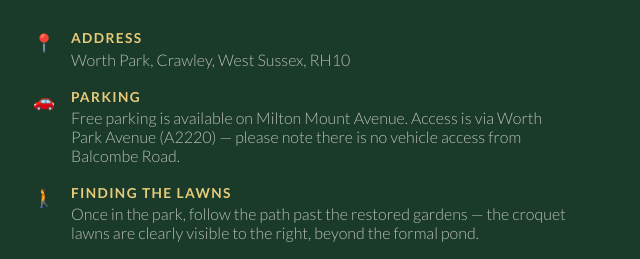
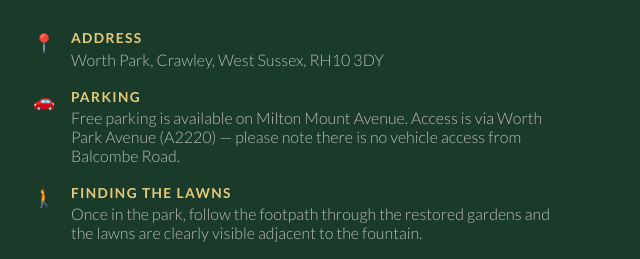
Before and after one commit to magrizauk/crawleycroquetclub.org.uk, a plain HTML site: page index.html in a window 1280 px wide. Shown: the part 7211-7470 px from the top of the page, 31-671 px from the left. Drawn offline with nearby package versions, Linux system fonts and the light colour scheme; no server answers.

Commit message:
Add files via upload

```diff
--- a/index.html
+++ b/index.html
@@ -67,7 +67,6 @@
     };
 
     // VAPID key — Firebase Console → Project Settings → Cloud Messaging → Web Push certificates
-    // Replace this placeholder once you have generated the key pair.
     const VAPID_KEY = 'BBmXVtX6tj25y1PvqrntiOUz5cwvKKgObu_ooyg3czJhiwy6SWSlfugYjICeI7CT3zPwdfKR4BRfvpk6V-hEBl8';
 
     const app       = initializeApp(firebaseConfig);
@@ -892,7 +891,7 @@
         <div class="location-icon">&#128205;</div>
         <div class="location-info">
           <strong>Address</strong>
-          <span>Worth Park, Crawley, West Sussex, RH10</span>
+          <span>Worth Park, Crawley, West Sussex, RH10 3DY</span>
         </div>
       </div>
       <div class="location-row">
@@ -906,7 +905,7 @@
         <div class="location-icon">&#128694;</div>
         <div class="location-info">
           <strong>Finding the Lawns</strong>
-          <span>Once in the park, follow the path past the restored gardens &mdash; the croquet lawns are clearly visible to the right, beyond the formal pond.</span>
+          <span>Once in the park, follow the footpath through the restored gardens and the lawns are clearly visible adjacent to the fountain.</span>
         </div>
       </div>
       <div class="location-row">
```
